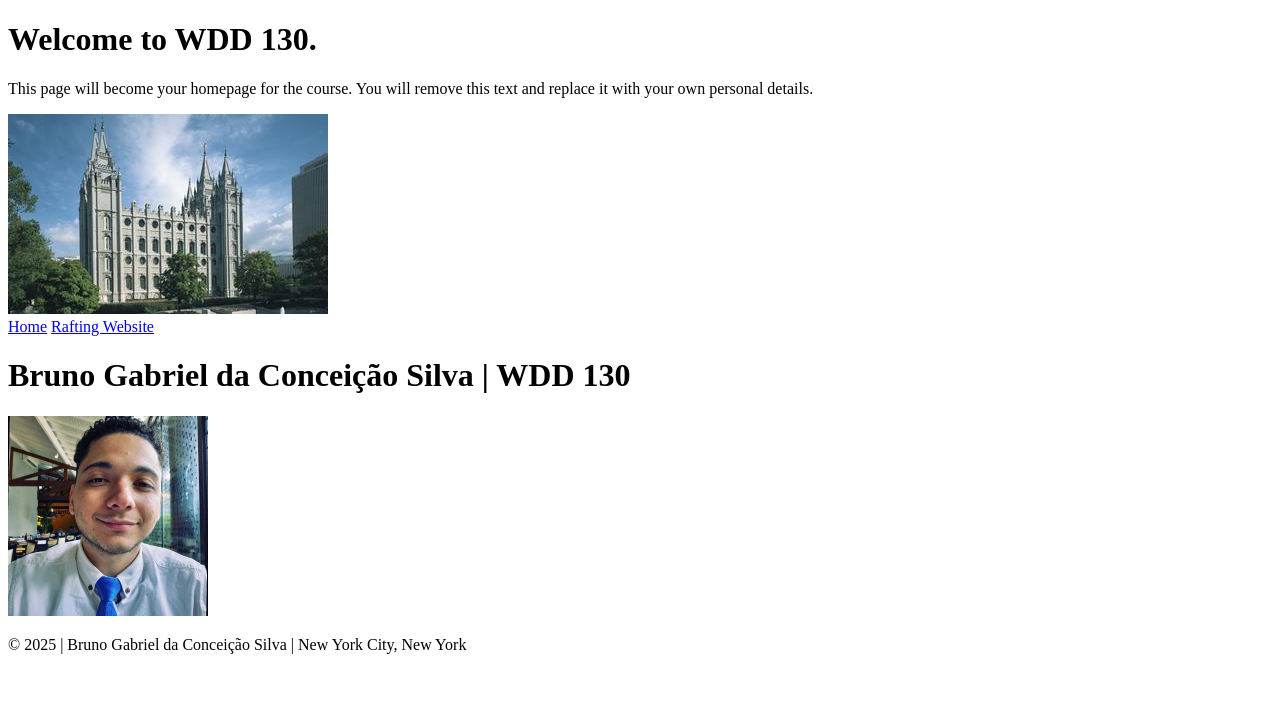
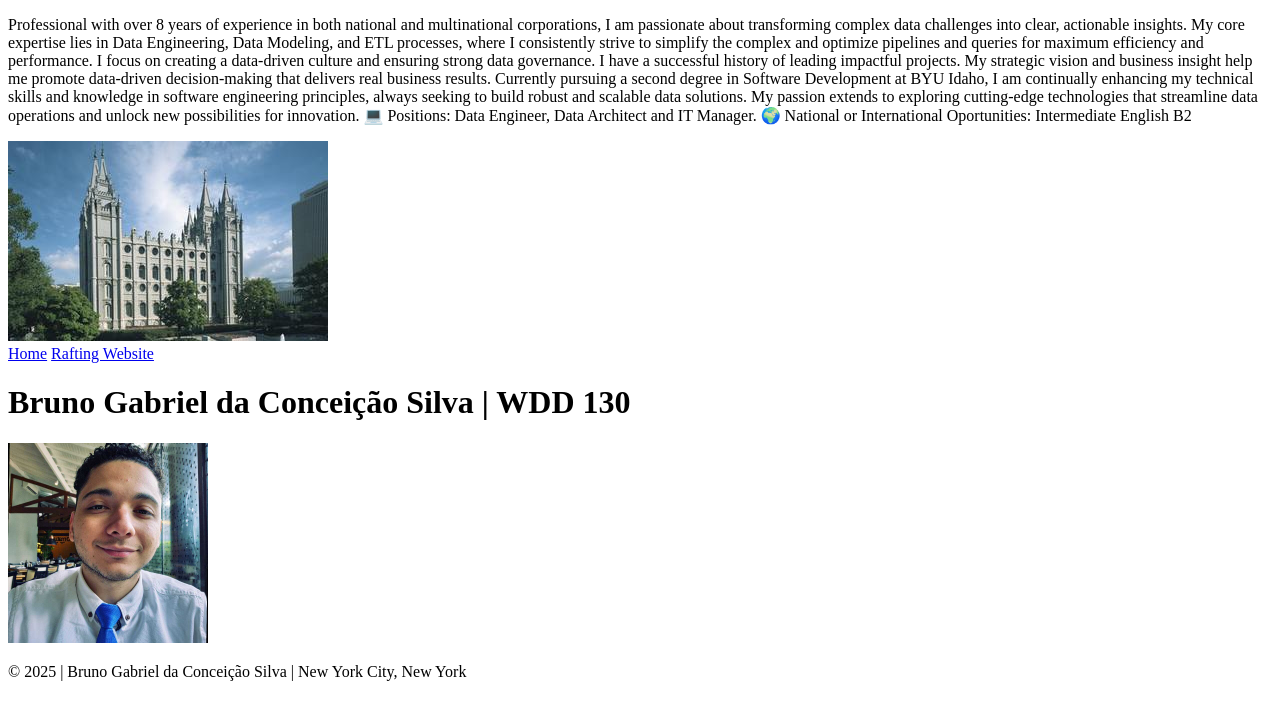
Before and after one commit to brunogcs/wdd130, a plain HTML site: page index.html in a window 1280 px wide. Drawn offline with Linux system fonts and the light colour scheme.

Commit message:
update index page add professional information

```diff
--- a/index.html
+++ b/index.html
@@ -8,9 +8,30 @@
 </head>
 
 <body>
-    <h1>Welcome to WDD 130.</h1>
-    <p>This page will become your homepage for the course. You will remove this text and replace it with your own
-        personal details.</p>
+    <p>
+        Professional with over 8 years of experience in both national and multinational corporations, I am passionate
+        about
+        transforming complex data challenges into clear, actionable insights. My core expertise lies in Data
+        Engineering, Data
+        Modeling, and ETL processes, where I consistently strive to simplify the complex and optimize pipelines and
+        queries for
+        maximum efficiency and performance.
+
+        I focus on creating a data-driven culture and ensuring strong data governance. I have a successful history of
+        leading
+        impactful projects. My strategic vision and business insight help me promote data-driven decision-making that
+        delivers
+        real business results.
+
+        Currently pursuing a second degree in Software Development at BYU Idaho, I am continually enhancing my technical
+        skills
+        and knowledge in software engineering principles, always seeking to build robust and scalable data solutions. My
+        passion
+        extends to exploring cutting-edge technologies that streamline data operations and unlock new possibilities for
+        innovation.
+
+        💻 Positions: Data Engineer, Data Architect and IT Manager.
+        🌍 National or International Oportunities: Intermediate English B2</p>
 
     <img src="images/salt-lake-temple.jpg" alt="The Salt Lake Temple.">
 
```
